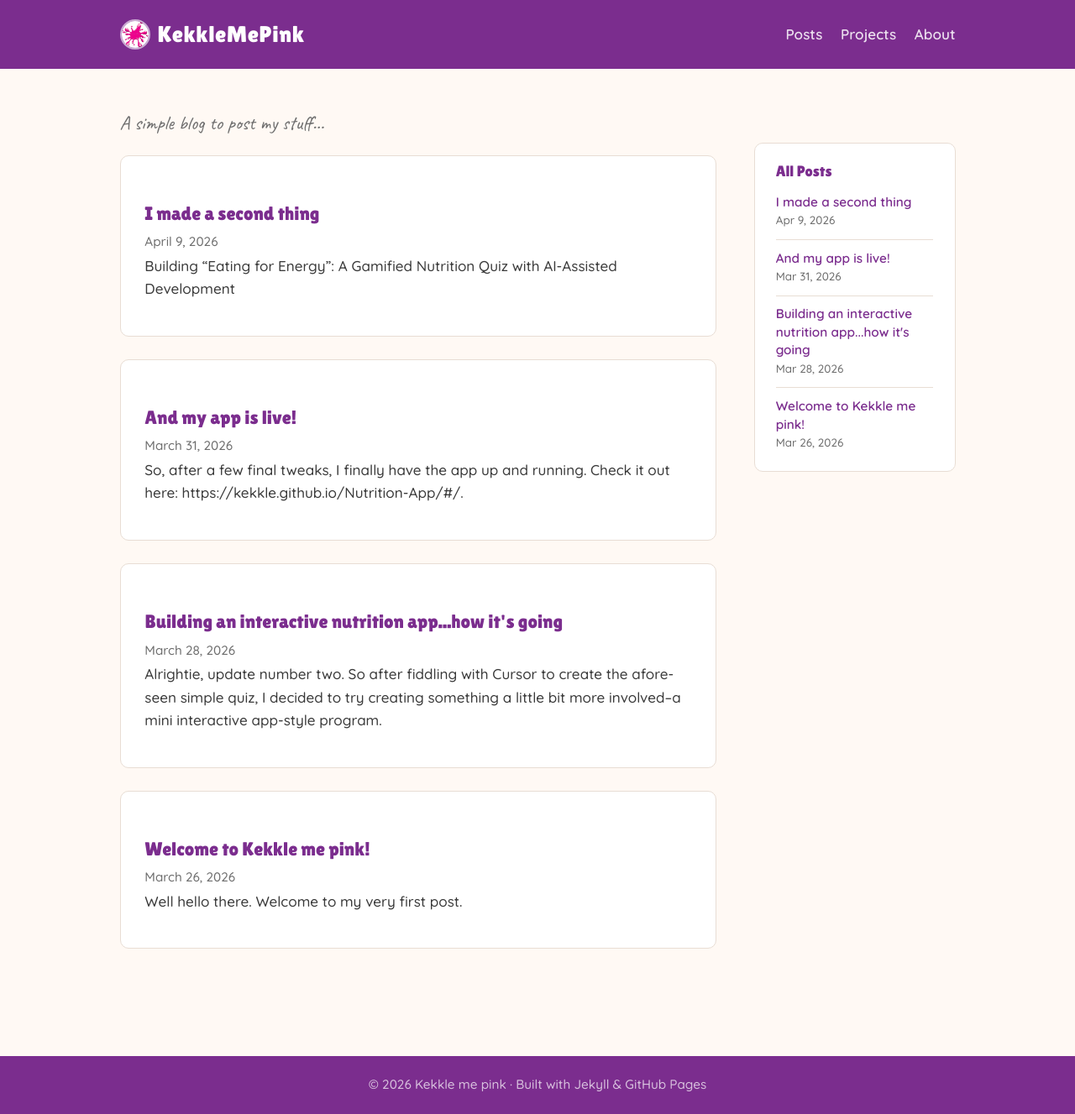
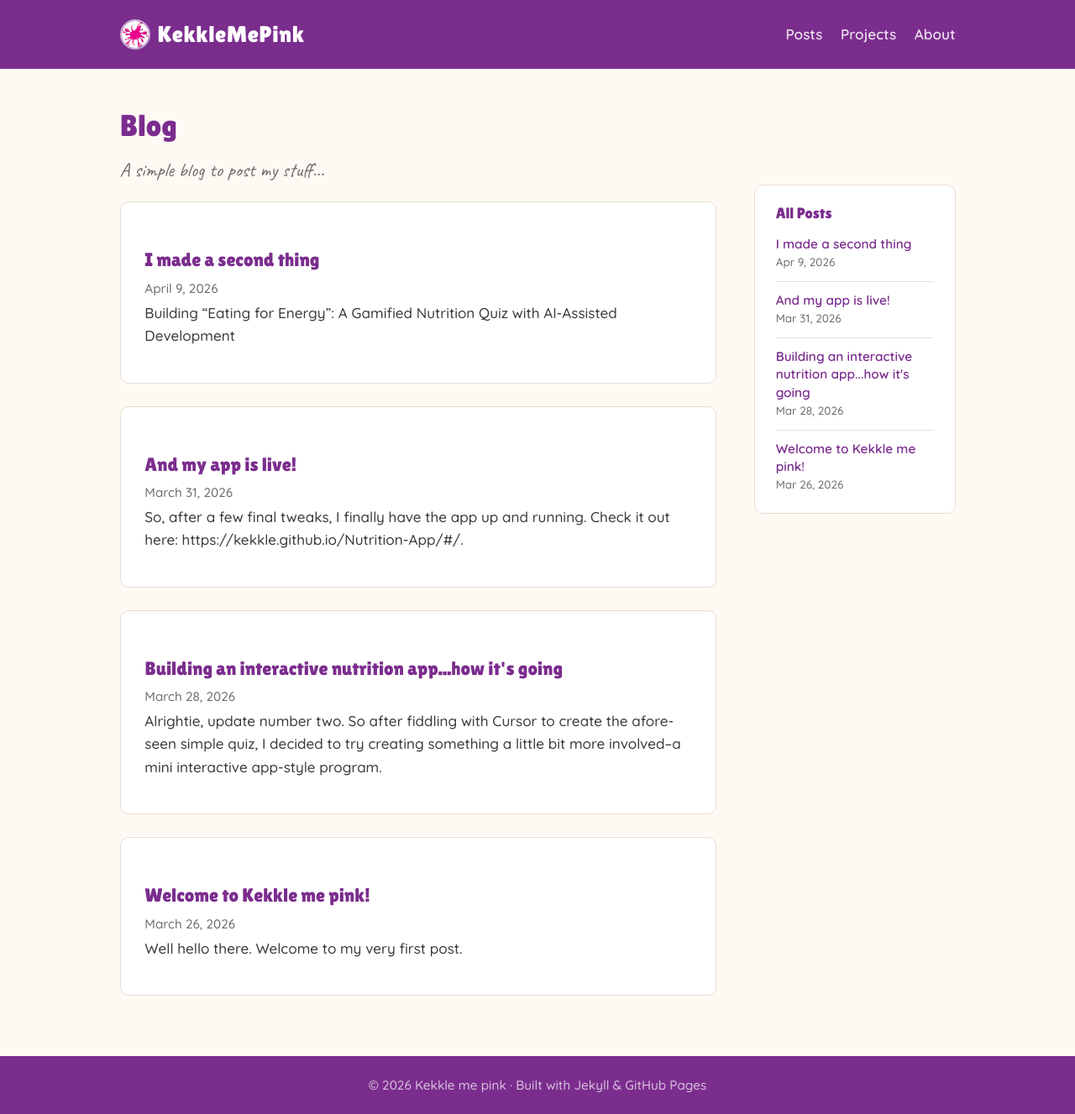
Before and after one commit to Kekkle/kekkles-korner, a Jekyll site: the page built from index.html, in a window 1280 px wide and 1327 px high. Shown: the whole window at 84% size. Built offline with Jekyll 4.4.1, drawn with Linux system fonts in a browser that asks for light colours.

Commit message:
Add "Blog" heading above subtitle on home page
Made-with: Cursor

```diff
--- a/_sass/_custom.scss
+++ b/_sass/_custom.scss
@@ -208,7 +208,7 @@ hr {
 .sidebar {
   position: sticky;
   top: 2rem;
-  margin-top: 2.4rem;
+  margin-top: 5.2rem;
   background: var(--warm-card);
   border: 1px solid var(--border);
   border-radius: var(--radius);
--- a/index.html
+++ b/index.html
@@ -2,6 +2,7 @@
 layout: default
 title: Home
 ---
+<h1 class="page-heading">Blog</h1>
 <p class="page-subtitle">A simple blog to post my stuff...</p>
 
 <ul class="post-list">
```
